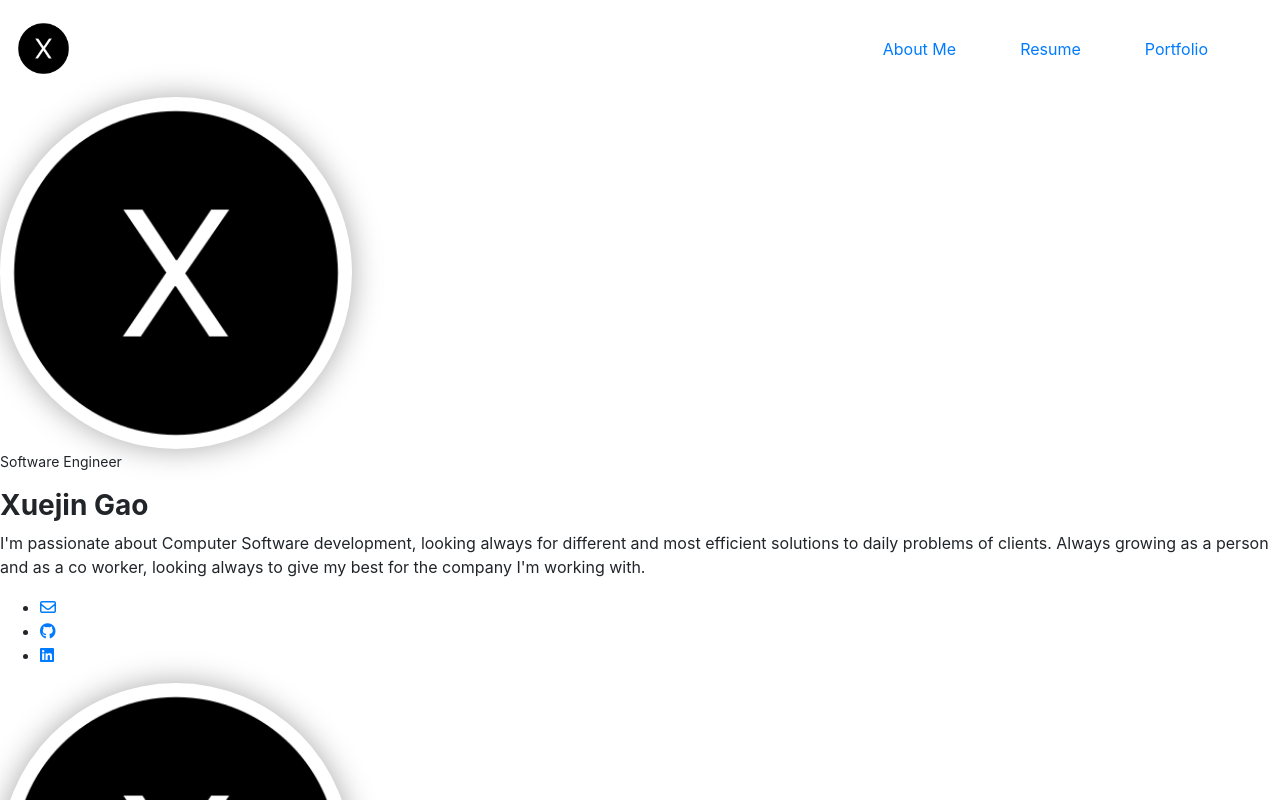
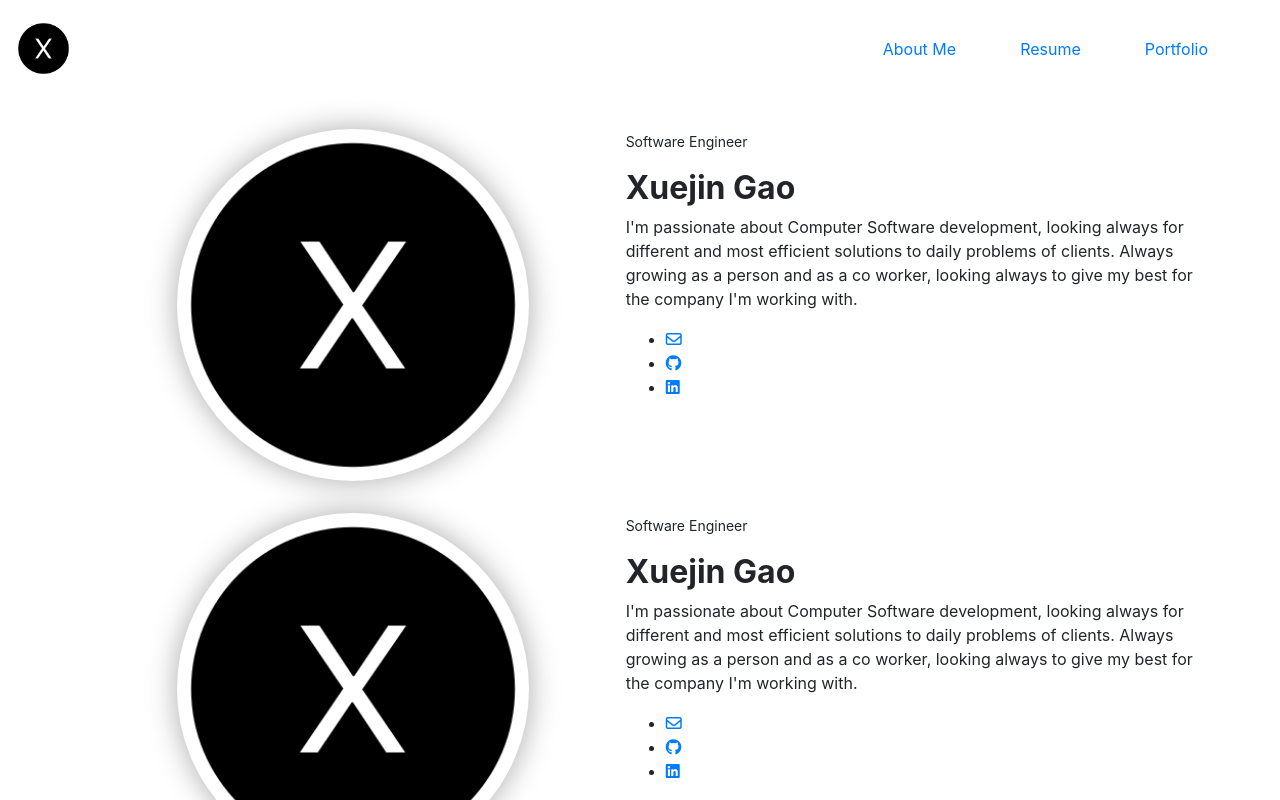
Before and after one commit to xuejingao/Personal, a React (Create React App) app: page / in a window 1280 px wide. Shown: the top 800 px of the page. Built offline with nearby package versions, Linux system fonts and the light colour scheme.

Commit message:
Fixing Styling

```diff
--- a/src/components/banner/index.jsx
+++ b/src/components/banner/index.jsx
@@ -18,10 +18,15 @@ const useStyles = makeStyles({
     boxShadow: '0px 0px 30px #aaa',
   },
   center: {
-    contextAligh: 'center'
+    // justify: "center"
   },
-  image: {
-    width: '10em'
+  gridContainer: {
+    display: 'grid',
+    width: '70em',
+    gridTemplateColumns: '.95fr 1fr',
+    justifyItems: 'center',
+    margin: 'auto',
+    marginTop: '2em'
   }
 });
 
@@ -39,18 +44,17 @@ const renderSocial = (href, icon) => {
 
 const Banner = () => {
   const styleClasses = useStyles();
-  console.log(email)
 
   return (
     <>
-
-      <div>
+      <div className={styleClasses.center}>
+        <div className={styleClasses.gridContainer}>
           <div>
             <img src={pfp} alt="My Profile Display" className={styleClasses.profileImg}/>
           </div>
           <div>
             <p><small>{title}</small></p>
-          <h3><strong>{name}</strong></h3>
+            <h2><strong>{name}</strong></h2>
             <p>{summary}</p>
             <ul>
               <li>
@@ -66,6 +70,7 @@ const Banner = () => {
             </ul>
           </div>
         </div>
+      </div>
     </>
   )
 }
```
Lines whose indentation alone changed are shown as unchanged.
